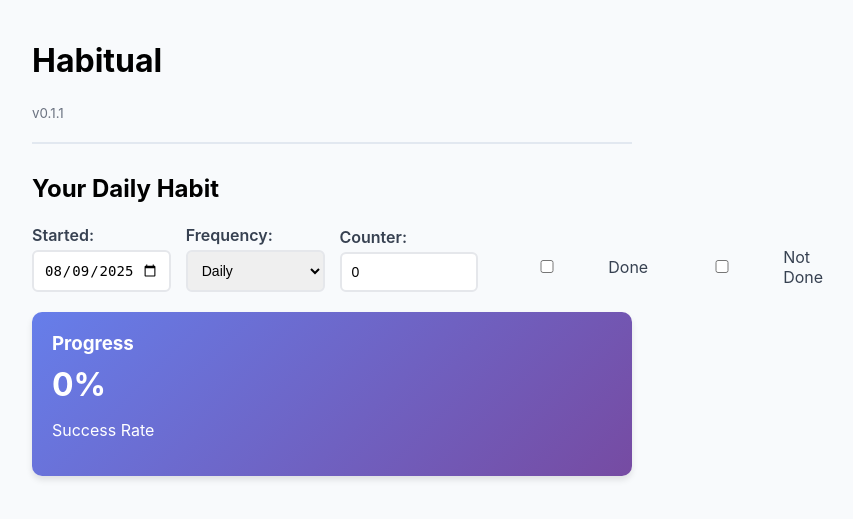
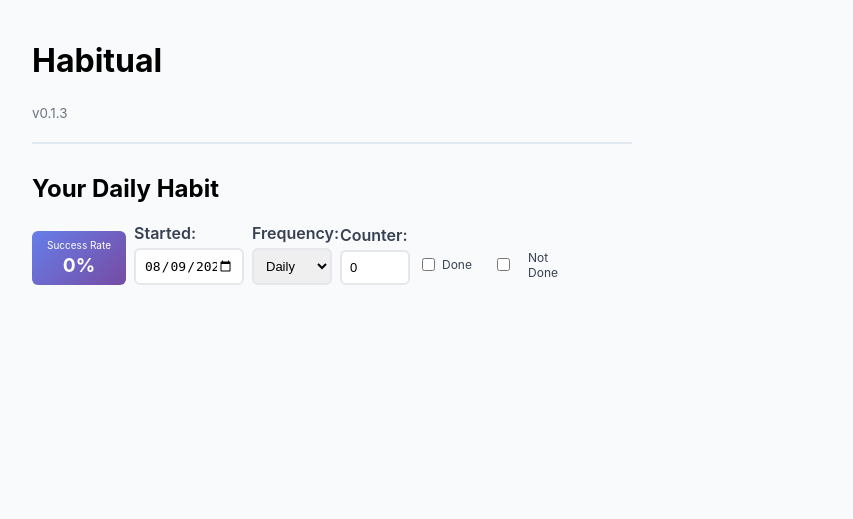
Before and after one commit to salmcdonagh/habitual, a Flask app: page / in a window 1280 px wide. Shown: the top 519 px of the page, without its empty margins (308-1161 px from the left). Run offline with Flask 3, Linux system fonts and the light colour scheme; some libraries are stand-ins or nearby versions.

Commit message:
Fix compact single-line layout for all screen sizes (v0.1.3)
- Fix field sizes to ensure all elements fit on single line
- Add specific width constraints for each form field:
  - Progress: 70px (60px mobile)
  - Started date: 110px (95px mobile)
  - Frequency: 80px (70px mobile)
  - Counter: 70px (60px mobile)
  - Checkboxes: 140px (120px mobile)

- Optimize layout for mobile devices with media query
- Use flex-wrap: nowrap to prevent line breaking
- Add flex-shrink: 0 to maintain field sizes
- Reduce gaps and padding for compact design
- Smaller fonts for mobile (11px checkbox labels)

Layout improvements:
- Desktop total width: ~470px
- Mobile total width: ~405px
- All 5 fields guaranteed on single line
- Responsive from 320px to large desktop
- Better preparation for multiple habits

🤖 Generated with [Claude Code](https://claude.ai/code)

Co-Authored-By: Claude <noreply@anthropic.com>

```diff
--- a/app/__init__.py
+++ b/app/__init__.py
@@ -3,7 +3,7 @@ from flask_cors import CORS
 import os
 
 # Application version
-APP_VERSION = "v0.1.1"
+APP_VERSION = "v0.1.3"
 
 
 def create_app():
--- a/templates/index.html
+++ b/templates/index.html
@@ -38,17 +38,28 @@
             font-size: 14px; width: 100%; box-sizing: border-box;
             transition: border-color 0.2s;
         }
-        .horizontal-form { display: flex; gap: 15px; align-items: end; flex-wrap: wrap; }
-        .horizontal-form .form-group { margin: 0; flex: 1; min-width: 120px; }
+        .horizontal-form { display: flex; gap: 8px; align-items: end; flex-wrap: nowrap; }
+        .horizontal-form .form-group { margin: 0; }
         .horizontal-form .form-group input, .horizontal-form .form-group select {
-            width: 100%; min-width: 100px;
+            width: 100%; box-sizing: border-box; padding: 8px; font-size: 13px;
         }
-        .horizontal-form .checkbox-group { margin-top: 24px; }
+        .horizontal-form .checkbox-group { margin-top: 20px; flex-shrink: 0; }
+        .progress-field {
+            background: linear-gradient(135deg, #667eea 0%, #764ba2 100%);
+            color: white; padding: 8px 12px; border-radius: 6px; text-align: center;
+            width: 70px; flex-shrink: 0;
+        }
+        .progress-field .progress-label { font-size: 10px; margin-bottom: 2px; }
+        .progress-field .progress-value { font-size: 1.2em; font-weight: bold; }
+        .form-group.date-field { width: 110px; flex-shrink: 0; }
+        .form-group.frequency-field { width: 80px; flex-shrink: 0; }
+        .form-group.counter-field { width: 70px; flex-shrink: 0; }
+        .form-group.checkbox-field { width: 140px; flex-shrink: 0; }
         .form-group input:focus, .form-group select:focus, .form-group textarea:focus {
             outline: none; border-color: #3b82f6;
         }
-        .checkbox-group { display: flex; gap: 20px; align-items: center; }
-        .checkbox-group label { display: flex; align-items: center; gap: 8px; font-weight: normal; }
+        .checkbox-group { display: flex; gap: 10px; align-items: center; }
+        .checkbox-group label { display: flex; align-items: center; gap: 4px; font-weight: normal; font-size: 12px; }
         .stats {
             background: linear-gradient(135deg, #667eea 0%, #764ba2 100%);
             color: white; padding: 20px; border-radius: 10px; margin: 20px 0;
@@ -82,6 +93,20 @@
             border-radius: 10px; position: relative;
         }
         .close { position: absolute; right: 15px; top: 10px; font-size: 24px; cursor: pointer; }
+
+        /* Mobile optimization */
+        @media (max-width: 480px) {
+            .progress-field { width: 60px; padding: 6px 8px; }
+            .progress-field .progress-label { font-size: 9px; }
+            .progress-field .progress-value { font-size: 1.1em; }
+            .form-group.date-field { width: 95px; }
+            .form-group.frequency-field { width: 70px; }
+            .form-group.counter-field { width: 60px; }
+            .form-group.checkbox-field { width: 120px; }
+            .horizontal-form { gap: 6px; }
+            .checkbox-group { gap: 8px; }
+            .checkbox-group label { font-size: 11px; }
+        }
     </style>
 </head>
 <body>
@@ -101,12 +126,17 @@
         <h2>Your Daily Habit</h2>
 
         <div class="horizontal-form">
-            <div class="form-group">
+            <div class="progress-field">
+                <div class="progress-label">Success Rate</div>
+                <div class="progress-value" id="percentage">{{ success_percentage }}%</div>
+            </div>
+
+            <div class="form-group date-field">
                 <label for="started-date">Started:</label>
                 <input type="date" id="started-date" name="started" value="{{ started_date }}">
             </div>
 
-            <div class="form-group">
+            <div class="form-group frequency-field">
                 <label for="frequency">Frequency:</label>
                 <select id="frequency" name="frequency">
                     <option value="Daily" {% if frequency == 'Daily' %}selected{% endif %}>Daily</option>
@@ -114,12 +144,12 @@
                 </select>
             </div>
 
-            <div class="form-group">
+            <div class="form-group counter-field">
                 <label for="counter">Counter:</label>
                 <input type="number" id="counter" name="counter" value="{{ counter }}" min="0">
             </div>
 
-            <div class="form-group">
+            <div class="form-group checkbox-field">
                 <div class="checkbox-group">
                     <label>
                         <input type="checkbox" id="done-checkbox" name="done" {% if habit_done %}checked{% endif %}>
@@ -138,11 +168,6 @@
             <textarea id="why-text" name="why" rows="3" placeholder="Why wasn't this completed?">{{ why_text }}</textarea>
         </div>
 
-        <div class="stats">
-            <h3>Progress</h3>
-            <div class="percentage" id="percentage">{{ success_percentage }}%</div>
-            <p>Success Rate</p>
-        </div>
     </div>
 
     <!-- Premium Features Teaser -->
```
